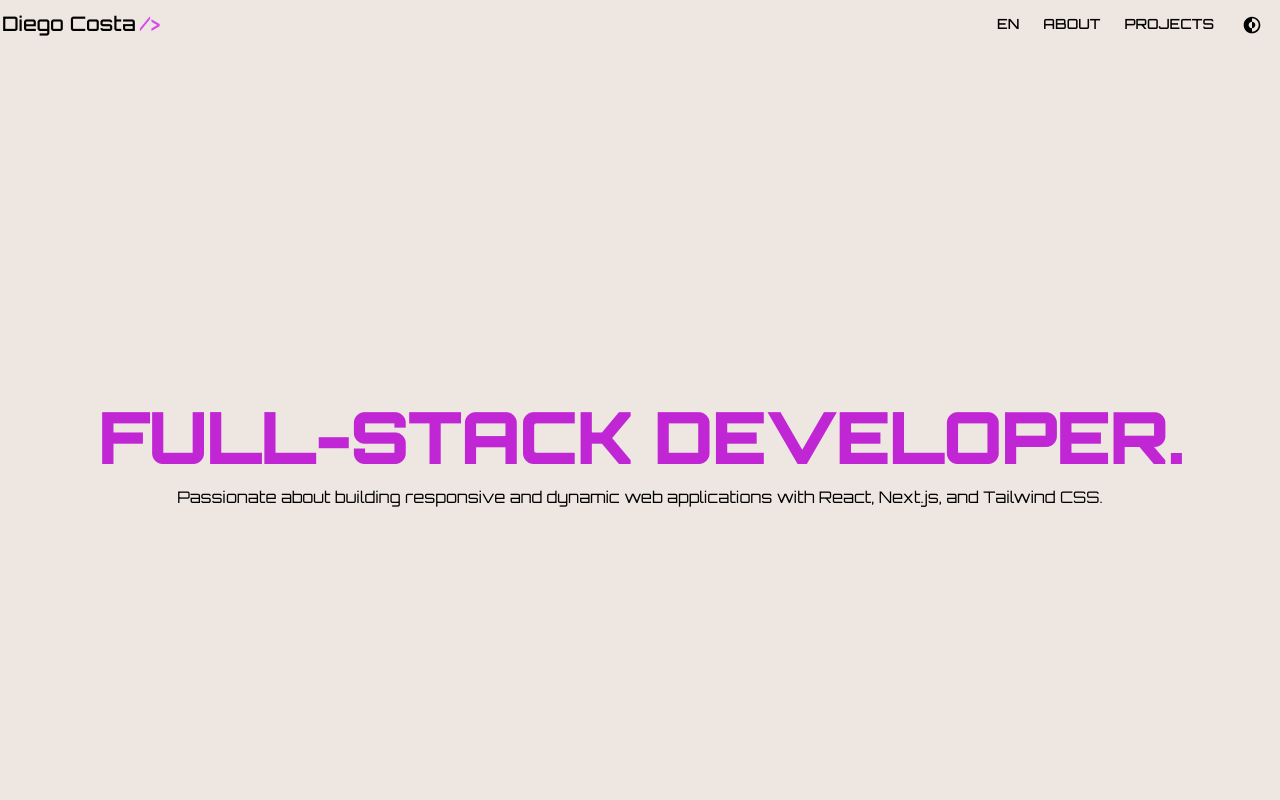
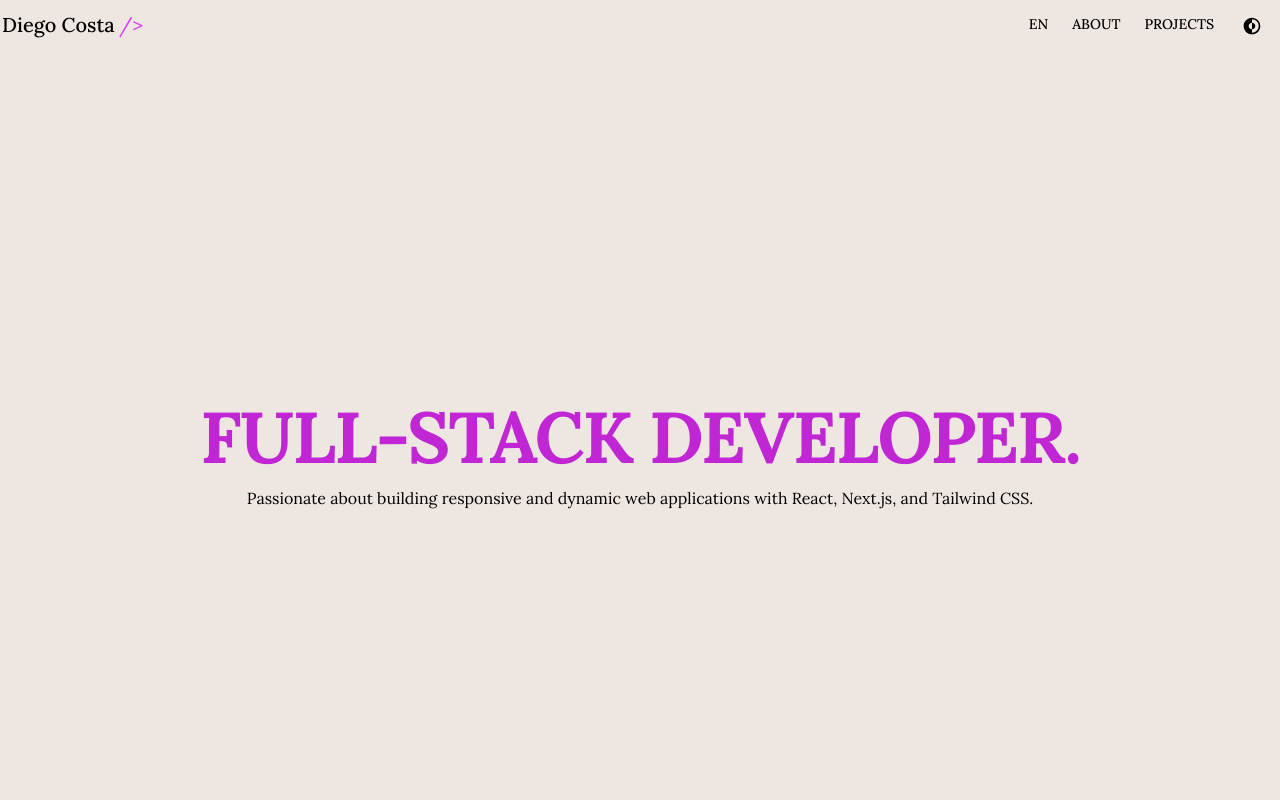
Before and after one commit to DiegoCstyles/portfolio, a Next.js app: page / in a window 1280 px wide. Shown: the top 800 px of the page. Built offline with nearby package versions, Linux system fonts and the light colour scheme.

Commit message:
Update layout.tsx

```diff
--- a/app/layout.tsx
+++ b/app/layout.tsx
@@ -1,10 +1,10 @@
 import { SpeedInsights } from "@vercel/speed-insights/next"
 import './styles/globals.css'
-import { Orbitron } from 'next/font/google'
+import { Lora } from 'next/font/google'
 import Head from 'next/head'
 import Providers from "./providers";
 
-const orbitron = Orbitron({ subsets: ['latin'] }) // Initialize the Inter font with 'latin' subset
+const lora = Lora({ subsets: ['latin'] }) // Initialize the Inter font with 'latin' subset
 
 // Define metadata for the page
 const metadata = {
@@ -24,7 +24,7 @@ export default function RootLayout({
           <title>{metadata.title}</title>
           <meta name="description" content={metadata.description} />
         </Head>
-        <body className={orbitron.className} >
+        <body className={lora.className} >
           <Providers>{children}</Providers>
         </body>
       </html>
```
